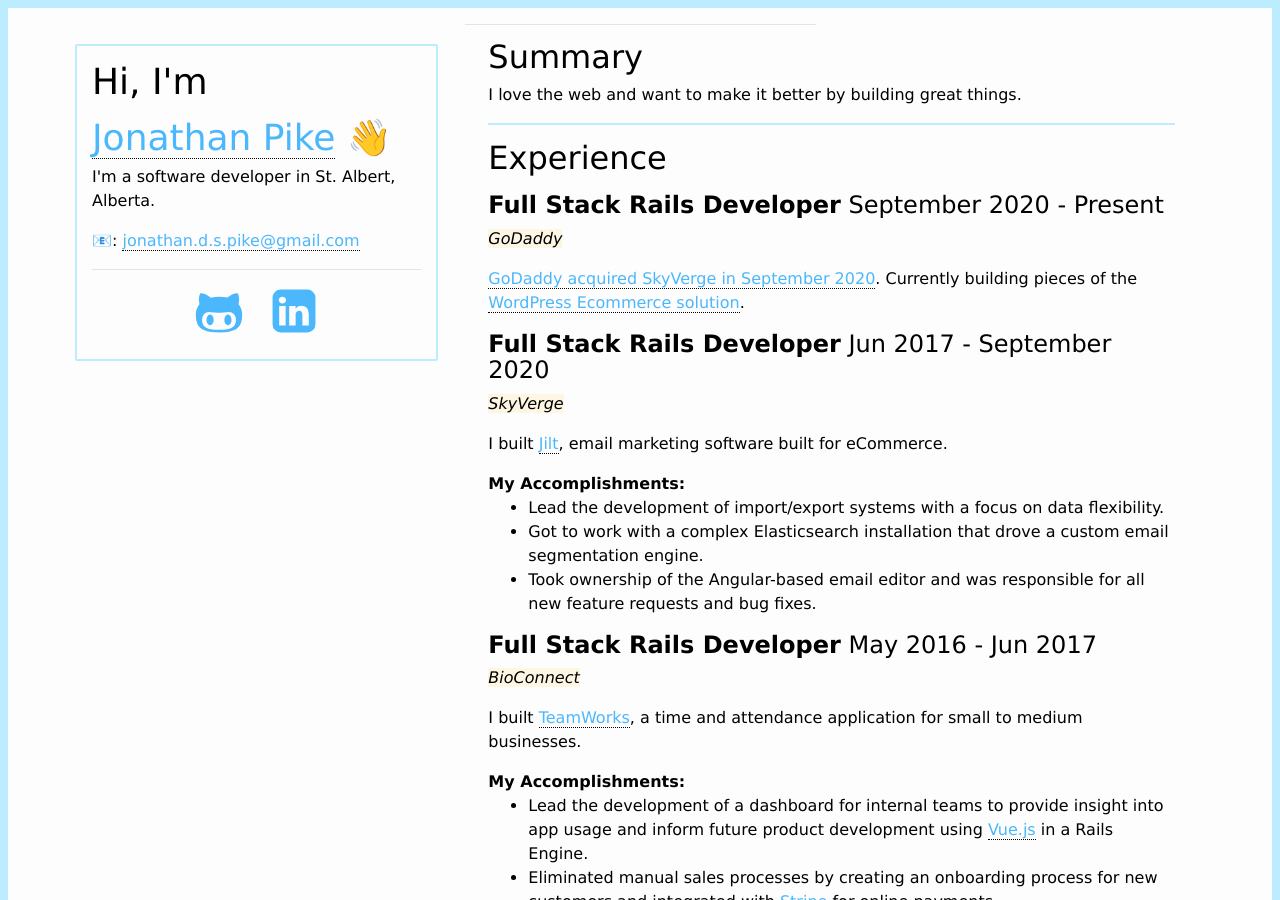
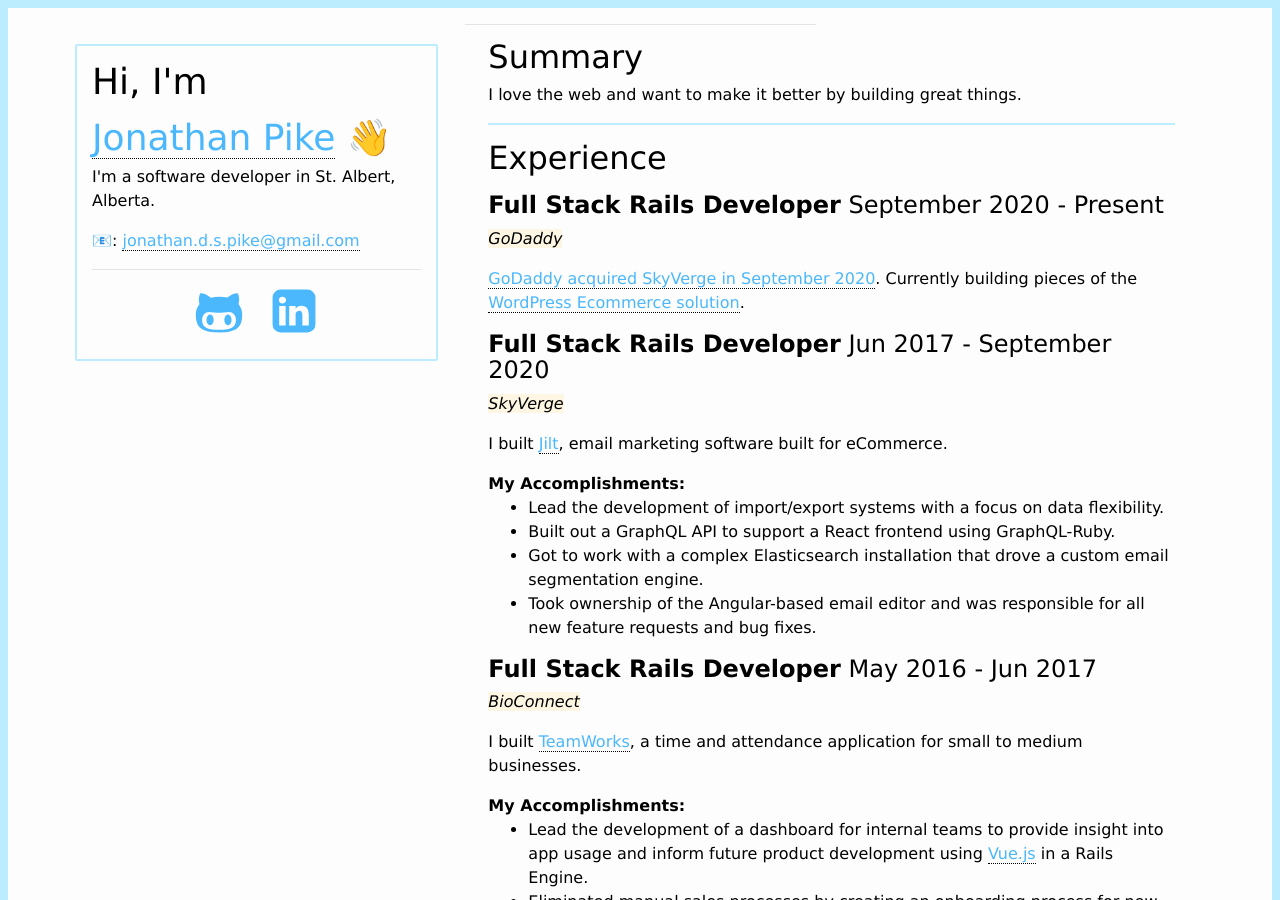
Before and after one commit to jonathanpike/jonathanpike.github.io, a Jekyll site: the page built from resume.md, in a window 1280 px wide and 900 px high. Built offline with Jekyll 4.4.1, drawn with Linux system fonts in a browser that asks for light colours.

Commit message:
Add section about GraphQL

```diff
--- a/resume.md
+++ b/resume.md
@@ -27,6 +27,7 @@
 	<strong>My Accomplishments:</strong>
 	<ul>
 	<li>Lead the development of import/export systems with a focus on data flexibility.</li>
+	<li>Built out a GraphQL API to support a React frontend using GraphQL-Ruby.</li>
 	<li>Got to work with a complex Elasticsearch installation that drove a custom email segmentation engine.</li>
 	<li>Took ownership of the Angular-based email editor and was responsible for all new feature requests and bug fixes.</li>
 	</ul>
```
